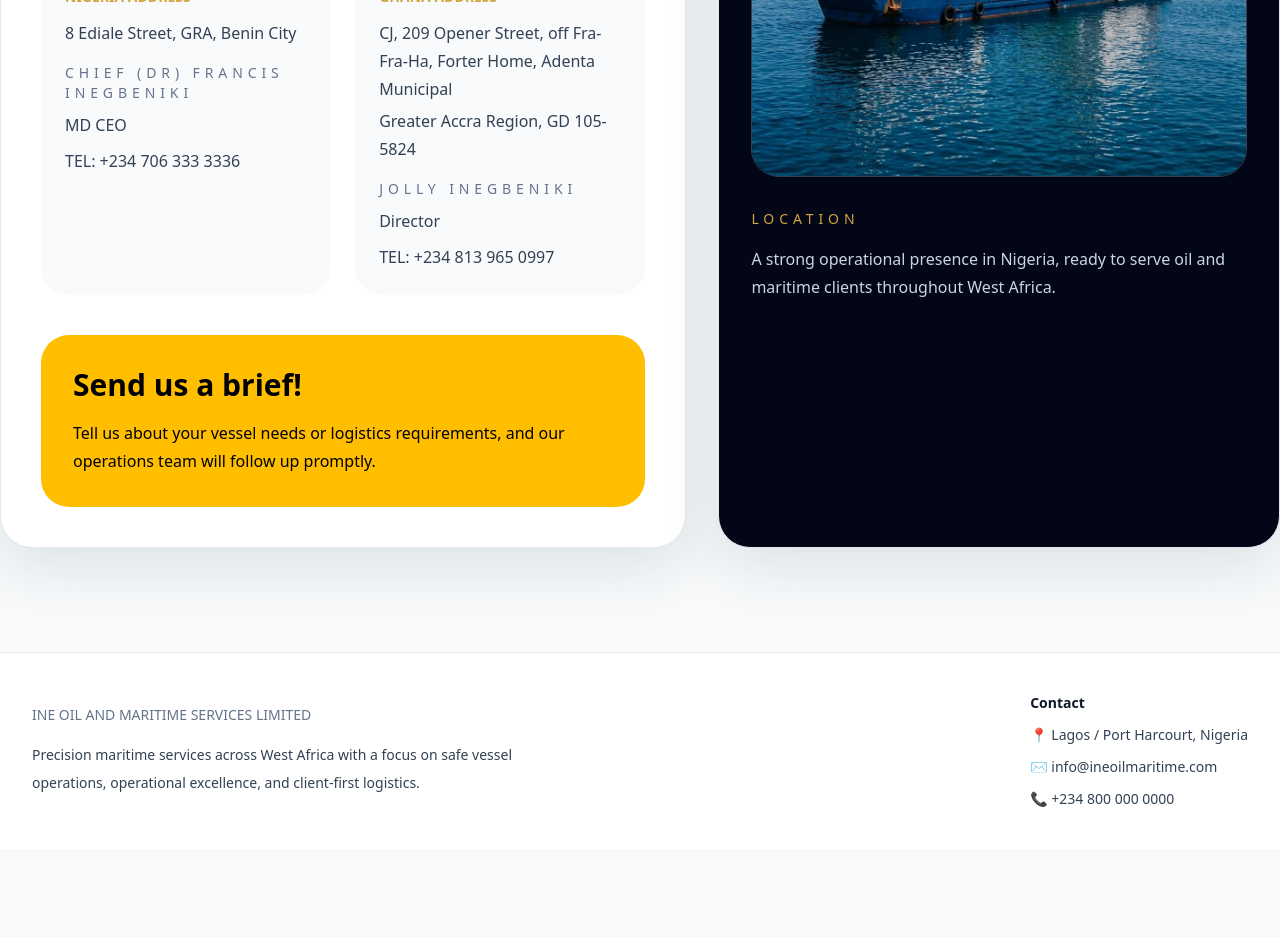
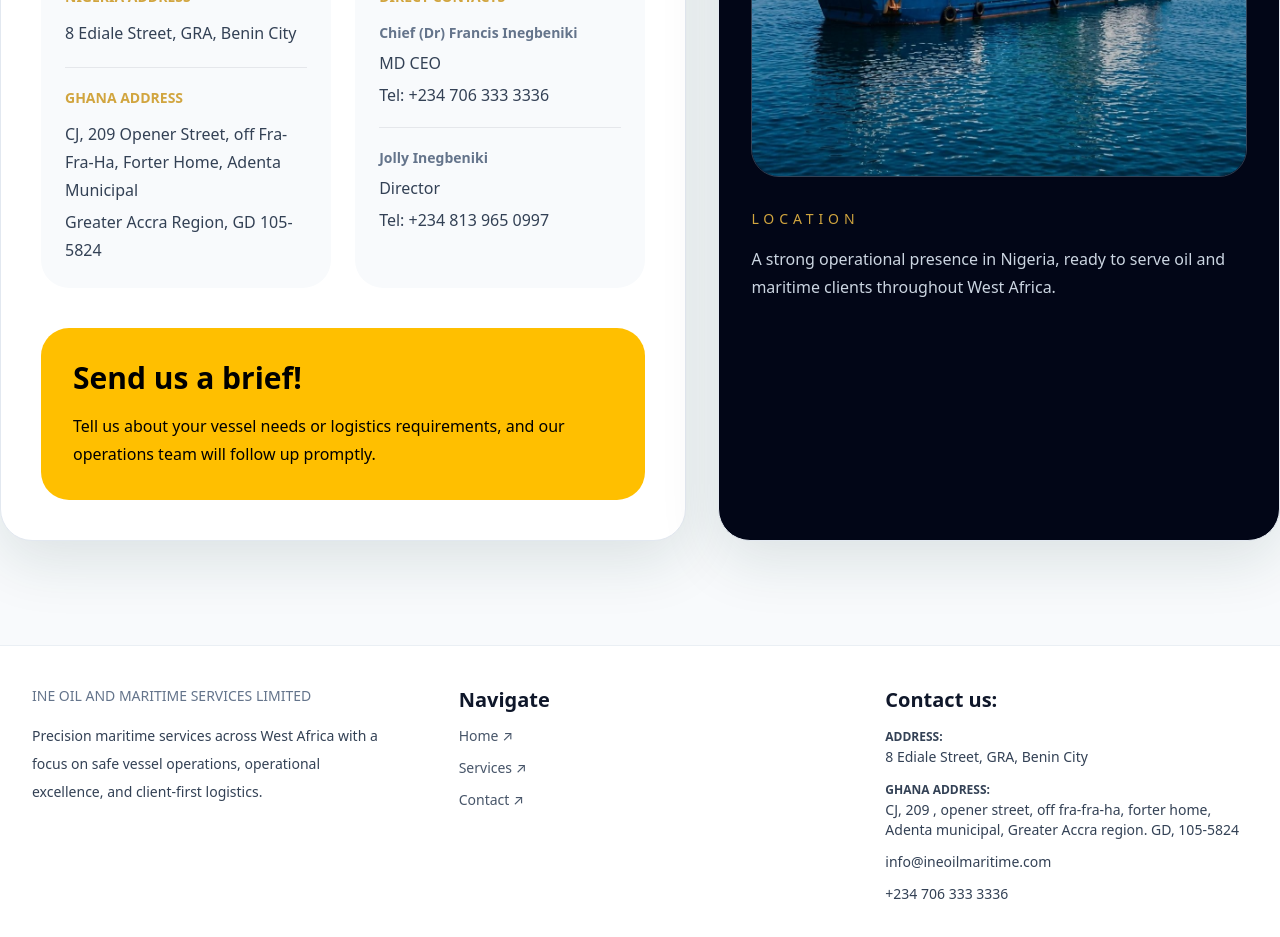
Before and after one commit to victorNwosu-Edusive/ineoilmaritimeservices, a React (Vite) app: page /contact in a window 1280 px wide. Shown: the part 1020-1957 px from the top of the page. Before the commit the page ends 1869 px from the top, so only its background shows below. Built offline with nearby package versions, Linux system fonts and the light colour scheme; a web font is replaced by a local one.

Commit message:
refactor: ui and some fixes

```diff
--- a/src/components/Footer.jsx
+++ b/src/components/Footer.jsx
@@ -3,18 +3,31 @@
 function Footer() {
   return (
     <footer className="border-t border-slate-200/70 bg-white py-10">
-      <div className="mx-auto flex max-w-7xl flex-col gap-10 px-6 text-slate-700 lg:flex-row lg:items-center lg:justify-between lg:px-8">
+      <div className="mx-auto grid max-w-7xl lg:grid-cols-3 gap-16 px-6 text-slate-700 lg:px-8">
         <div>
           <p className="text-sm uppercase text-slate-500">INE OIL AND MARITIME SERVICES LIMITED</p>
           <p className="mt-4 max-w-lg text-sm leading-7">
             Precision maritime services across West Africa with a focus on safe vessel operations, operational excellence, and client-first logistics.
           </p>
         </div>
+
         <div className="space-y-3 text-sm">
-          <p className="font-semibold text-slate-900">Contact</p>
-          <p>📍 Lagos / Port Harcourt, Nigeria</p>
-          <p>✉️ info@ineoilmaritime.com</p>
-          <p>📞 +234 800 000 0000</p>
+          <p className="font-semibold text-xl text-slate-900">Navigate</p>
+          <div className='grid gap-3'>
+          <Link to="/" className="text-slate-600 hover:text-red-500">Home &#8599;</Link>
+          <Link to="/services" className="text-slate-600 hover:text-red-500">Services &#8599;</Link>
+          <Link to="/contact" className="text-slate-600 hover:text-red-500">Contact &#8599;</Link>
+          </div>
+        </div>
+
+        <div className="space-y-3 text-sm">
+          <p className="font-semibold text-xl text-slate-900">Contact us:</p>
+          <p><span className='font-bold text-[12px]'>ADDRESS:</span><br/>
+             <span>8 Ediale Street, GRA, Benin City</span></p>
+             <p><span className='font-bold text-[12px]'>GHANA ADDRESS:</span><br/>
+             <span>CJ, 209 , opener street, off fra-fra-ha, forter home, Adenta municipal, Greater Accra region. GD, 105-5824</span></p>
+          <p>info@ineoilmaritime.com</p>
+          <p>+234 706 333 3336</p>
         </div>
       </div>
     </footer>
--- a/src/pages/Contact.jsx
+++ b/src/pages/Contact.jsx
@@ -39,21 +39,26 @@
               Reach out for maritime support in vessel ownership, offshore logistics, and crew management across West Africa.
             </p>
           </div>
-          <div className="mt-10 grid gap-6 sm:grid-cols-2">
+          <div className="mt-10 grid gap-6 grid-cols-1 md:grid-cols-2">
             <div className="rounded-[28px] bg-slate-50 p-6">
               <p className="text-sm uppercase font-bold text-brand-gold">Nigeria address</p>
               <p className="mt-3 text-base leading-7 text-slate-700">8 Ediale Street, GRA, Benin City</p>
-              <p className="mt-4 text-sm uppercase tracking-[0.35em] text-slate-500">Chief (Dr) Francis Inegbeniki</p>
-              <p className="mt-2 text-base leading-7 text-slate-700">MD CEO</p>
-              <p className="mt-2 text-base leading-7 text-slate-700">TEL: +234 706 333 3336</p>
-            </div>
-            <div className="rounded-[28px] bg-slate-50 p-6">
+          <hr className='mt-5 mb-5' />
               <p className="text-sm uppercase font-bold text-brand-gold">Ghana address</p>
               <p className="mt-3 text-base leading-7 text-slate-700">CJ, 209 Opener Street, off Fra-Fra-Ha, Forter Home, Adenta Municipal</p>
               <p className="mt-1 text-base leading-7 text-slate-700">Greater Accra Region, GD 105-5824</p>
-              <p className="mt-4 text-sm uppercase tracking-[0.35em] text-slate-500">Jolly Inegbeniki</p>
-              <p className="mt-2 text-base leading-7 text-slate-700">Director</p>
-              <p className="mt-2 text-base leading-7 text-slate-700">TEL: +234 813 965 0997</p>
+
+            </div>
+
+              <div className="rounded-[28px] bg-slate-50 p-6">
+              <p className="text-sm uppercase font-bold text-brand-gold">DIRECT CONTACTS</p>
+              <p className="mt-4 text-sm font-bold text-slate-500">Chief (Dr) Francis Inegbeniki</p>
+              <p className="mt-2 text-base  text-slate-700">MD CEO</p>
+              <p className="mt-2 text-base  text-slate-700">Tel: +234 706 333 3336</p>
+              <hr className='mt-5 mb-5' />
+              <p className="mt-4 text-sm font-bold text-slate-500">Jolly Inegbeniki</p>
+              <p className="mt-2 text-base  text-slate-700">Director</p>
+              <p className="mt-2 text-base  text-slate-700">Tel: +234 813 965 0997</p>
             </div>
           </div>
           <div className="mt-10 rounded-[28px] bg-[#ffbf00] p-8 text-black">
--- a/src/pages/Services.jsx
+++ b/src/pages/Services.jsx
@@ -81,7 +81,7 @@
 
       <motion.section {...fadeSettings} className="grid gap-10 rounded-[32px] border border-slate-200 bg-brand-dark/95 p-10 text-white shadow-brand lg:grid-cols-[1.2fr_0.8fr]">
         <div className="space-y-6">
-          <p className="text-sm uppercase tracking-[0.35em] text-brand-gold">Why INE?</p>
+          <p className="text-3xl font-bold text-brand-gold">Why INE?</p>
           <h2 className="text-3xl font-semibold">A maritime partner designed for energy-sector demands.</h2>
           <p className="max-w-xl text-base leading-8 text-slate-200">
             INE combines local expertise, certified crew management, and offshore logistics solutions to ensure your vessels remain compliant, ready, and operational.
@@ -100,7 +100,7 @@
       <motion.section {...fadeSettings} className="rounded-[32px] border border-slate-200 bg-white p-10 shadow-brand">
         <div className="grid gap-10 lg:grid-cols-[0.9fr_1.1fr] lg:items-center">
           <div>
-            <p className="text-sm uppercase tracking-[0.35em] text-brand-dark">Service delivery</p>
+            <p className="text-sm uppercase tracking-[2px] text-brand-dark">Service delivery</p>
             <h2 className="mt-4 text-3xl font-semibold text-slate-950">Operational readiness from planning to execution.</h2>
             <p className="mt-6 max-w-xl text-base leading-8 text-slate-600">
               We pair fleet care, crew competence, and logistics coordination to support offshore and coastal projects across Nigerian waters.
@@ -108,12 +108,12 @@
           </div>
           <div className="rounded-[28px] border border-slate-200 bg-slate-50 p-8">
             <div className="space-y-5">
-              <div className="rounded-3xl bg-brand-gold/10 p-5">
-                <p className="text-sm uppercase tracking-[0.35em] text-brand-dark">Responsive logistics</p>
+              <div className="rounded-3xl bg-brand-gold p-5">
+                <p className="text-sm uppercase tracking-[2px] font-bold text-brand-dark">Responsive logistics</p>
                 <p className="mt-3 text-base leading-7 text-slate-700">Flexible provisioning, spare parts delivery, and support for offshore missions.</p>
               </div>
               <div className="rounded-3xl bg-slate-900 p-5 text-white">
-                <p className="text-sm uppercase tracking-[0.35em] text-brand-gold">Vessel management</p>
+                <p className="text-sm uppercase tracking-[2px] font-bold text-brand-gold">Vessel management</p>
                 <p className="mt-3 text-base leading-7 text-slate-200">Technical oversight, regulatory compliance, and crew operations for reliable asset performance.</p>
               </div>
             </div>
```
Also changed, not shown: vercel.json (added).
